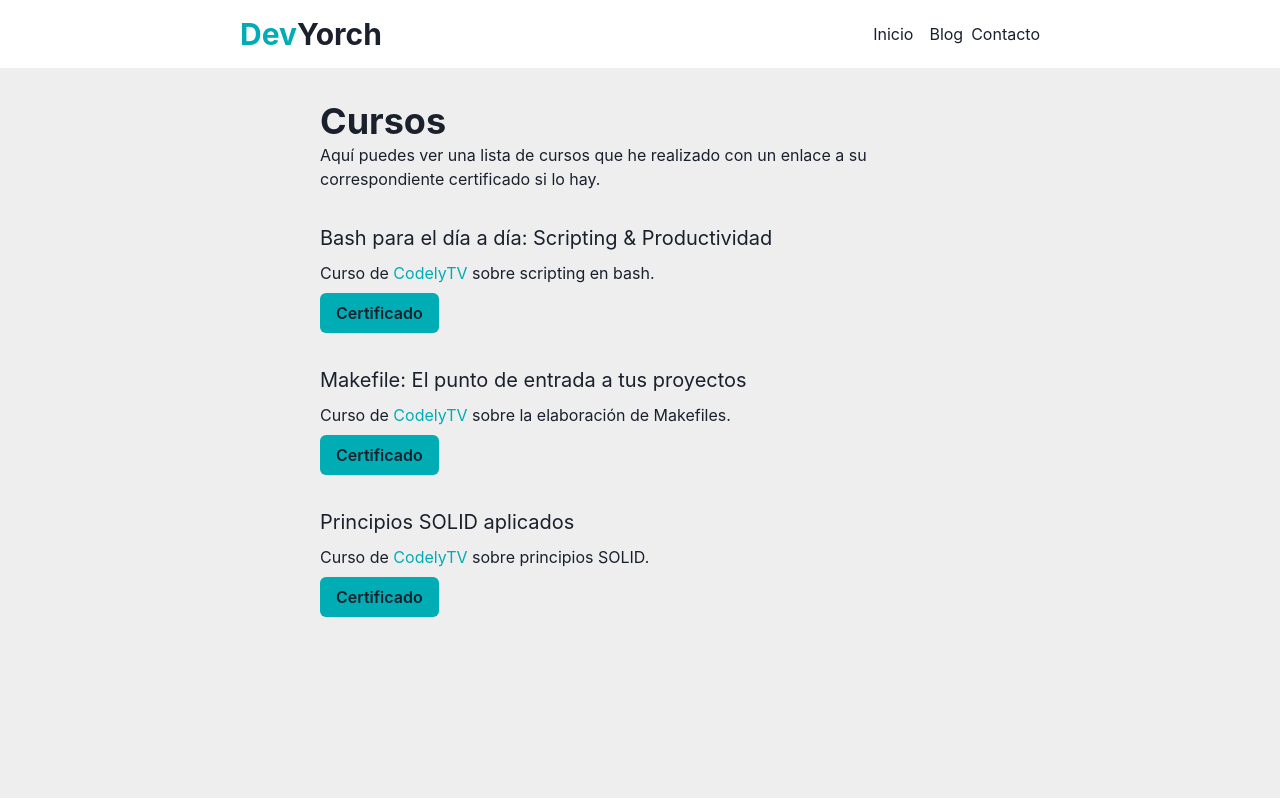
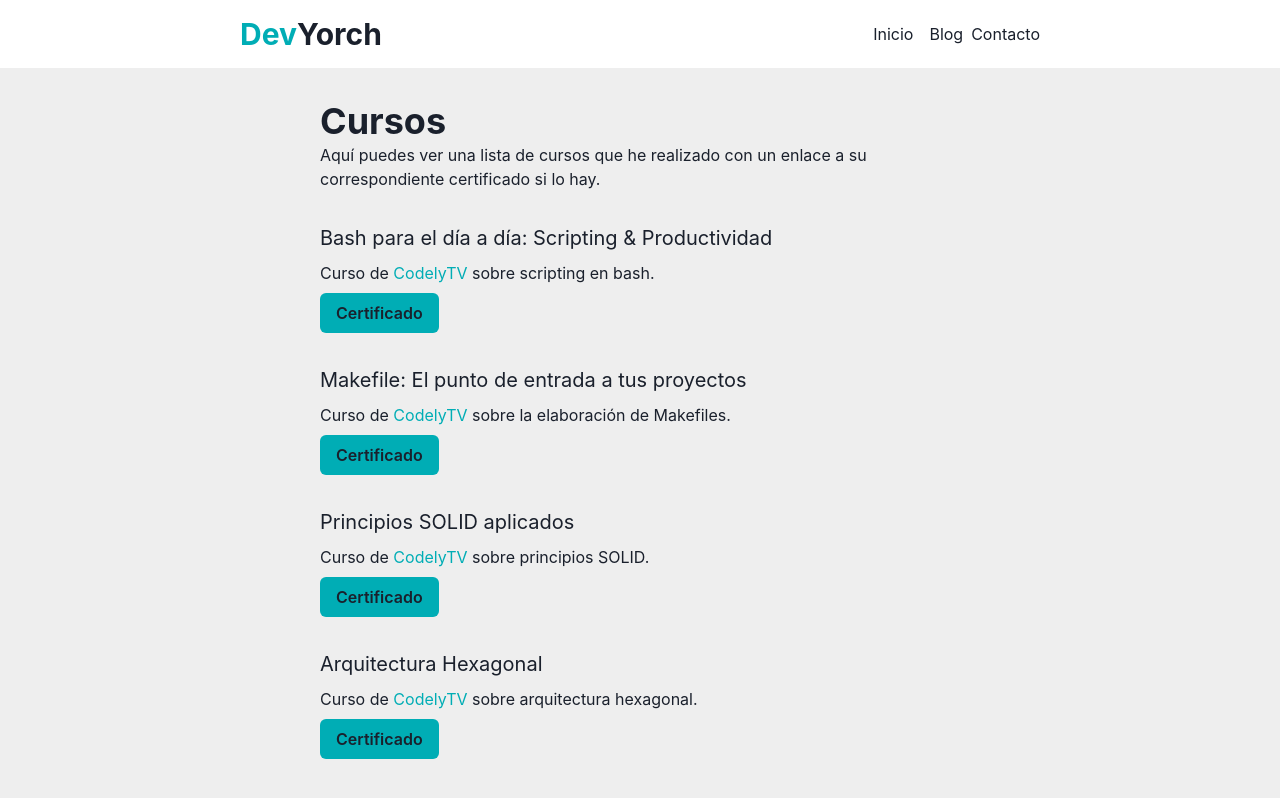
Before and after one commit to JorgeMayoral/yorch.dev, a Next.js app: page /courses in a window 1280 px wide. Built offline with nearby package versions, Linux system fonts and the light colour scheme.

Commit message:
feat: :sparkles: Added new coursse certificate

```diff
--- a/src/pages/courses.js
+++ b/src/pages/courses.js
@@ -79,6 +79,27 @@
           <Button bgColor="#00adb5">Certificado</Button>
         </Link>
       </Box>
+
+      <Box mt={8}>
+        <Text fontSize="xl" mb={2}>
+          Arquitectura Hexagonal
+        </Text>
+        <Text mb={2}>
+          Curso de{' '}
+          <Link
+            href="https://pro.codely.tv/library/arquitectura-hexagonal/66748/about/"
+            isExternal
+            color="#00adb5"
+            target="blank"
+          >
+            CodelyTV
+          </Link>{' '}
+          sobre arquitectura hexagonal.
+        </Text>
+        <Link href="/courses/arquitectura-hexagonal.pdf" target="blank">
+          <Button bgColor="#00adb5">Certificado</Button>
+        </Link>
+      </Box>
     </Layout>
   );
 };
```
Also changed, not shown: 1 other file (tests, documents, lock files or other folders).
